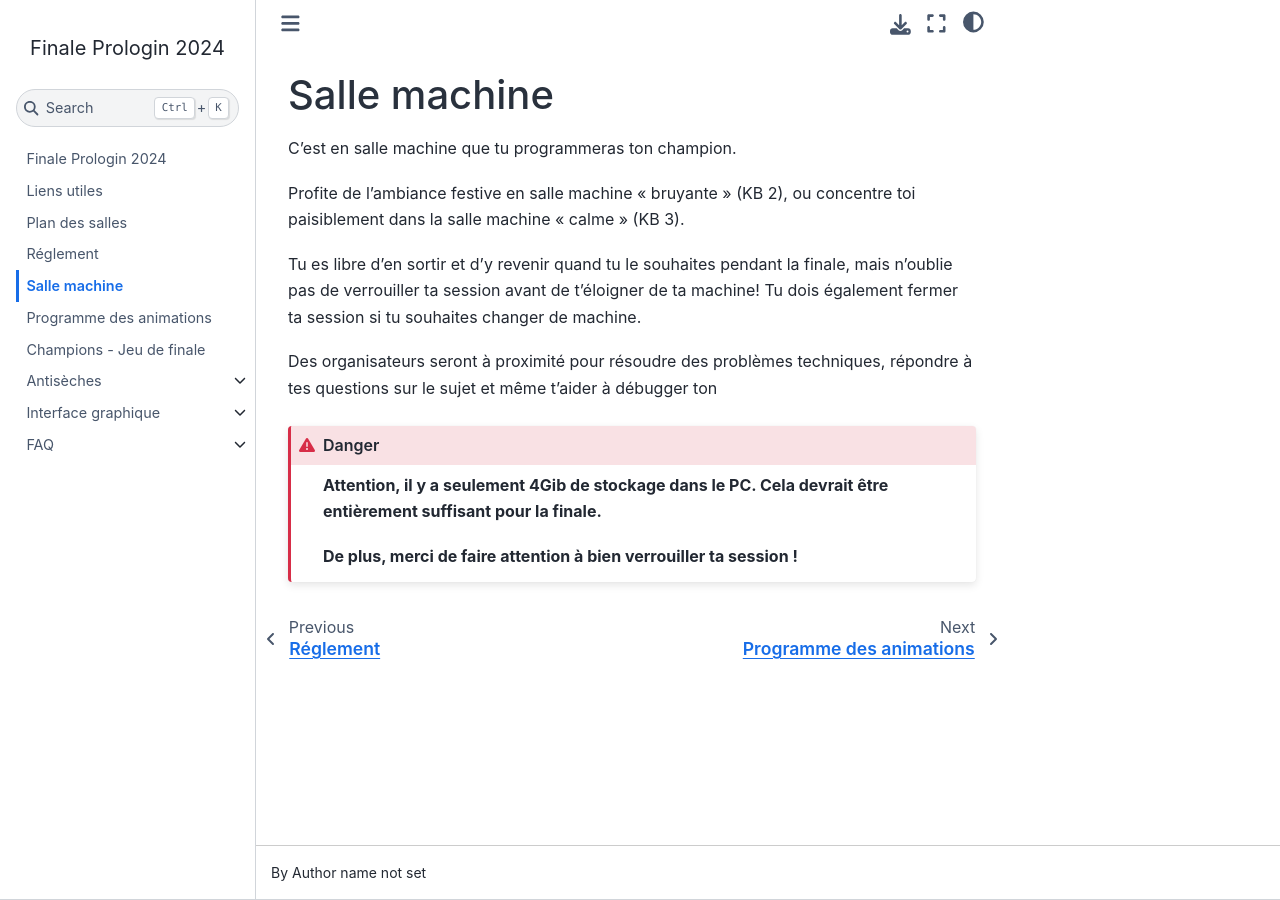
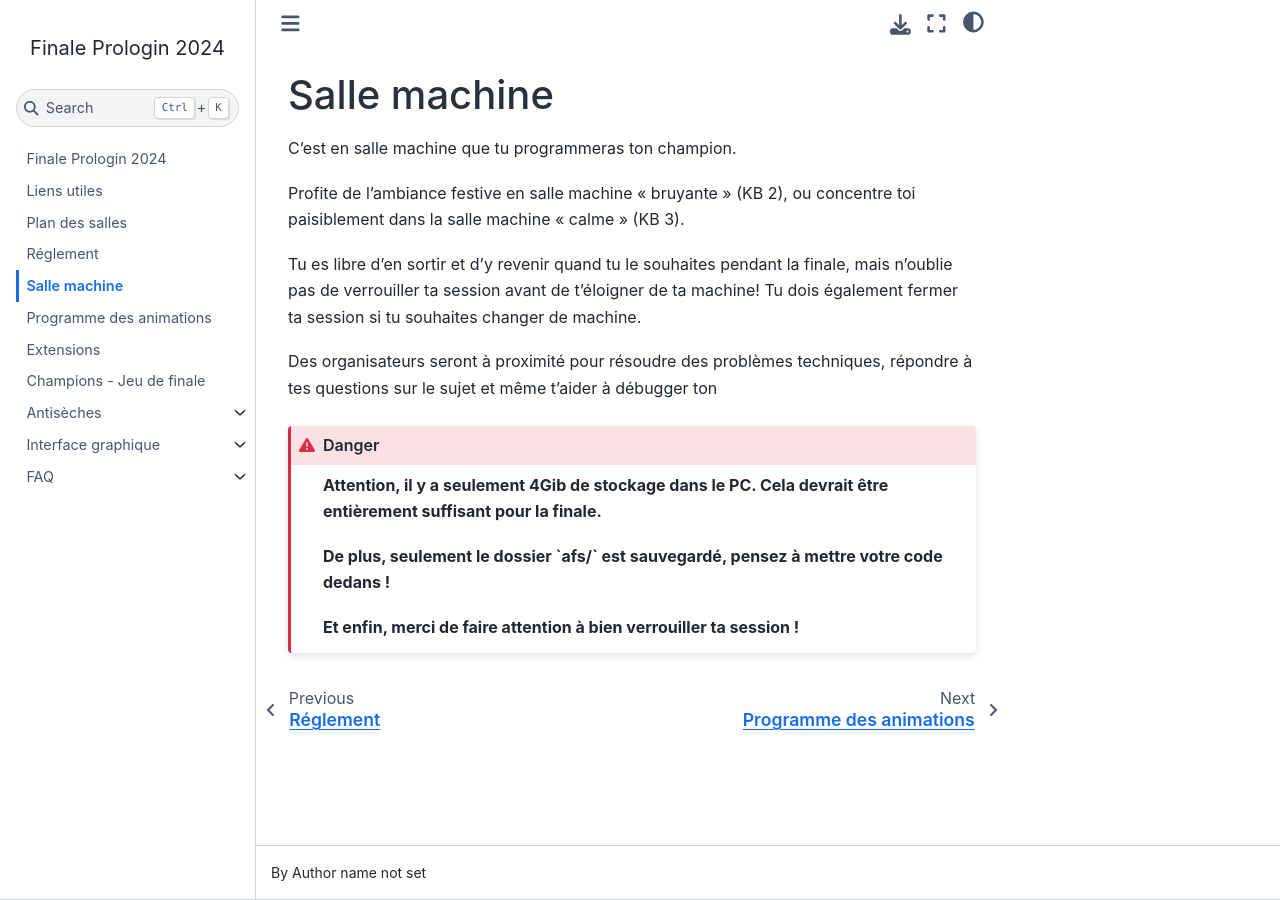
Before and after one commit to prologin/prologin2024, a Sphinx documentation site: the page built from docs/salles_machines.rst, in a window 1280 px wide. Built offline with Sphinx 7.4.7 and the Sphinx Book theme 1.1.4, drawn with Linux system fonts in a browser that asks for light colours; pages that are not in the unit, such as notebooks, are missing from menus.

Commit message:
documentation: HOWTO add extensions
Signed-off-by: Paul Dufour <paul.dufour@prologin.org>

```diff
--- a/docs/index.rst
+++ b/docs/index.rst
@@ -9,6 +9,7 @@
     reglement.rst
     salles_machines.rst
     deroulement.rst
+    extensions.rst
     finale.rst
     api.rst
     antiseche/index
--- a/docs/salles_machines.rst
+++ b/docs/salles_machines.rst
@@ -15,4 +15,6 @@
 .. danger::
   **Attention, il y a seulement 4Gib de stockage dans le PC. Cela devrait être entièrement suffisant pour la finale.**
 
-  **De plus, merci de faire attention à bien verrouiller ta session !**
+  **De plus, seulement le dossier `afs/` est sauvegardé, pensez à mettre votre code dedans !**
+
+  **Et enfin, merci de faire attention à bien verrouiller ta session !**
```
Also changed, not shown: docs/extensions.rst (added, +13 -0 lines).
